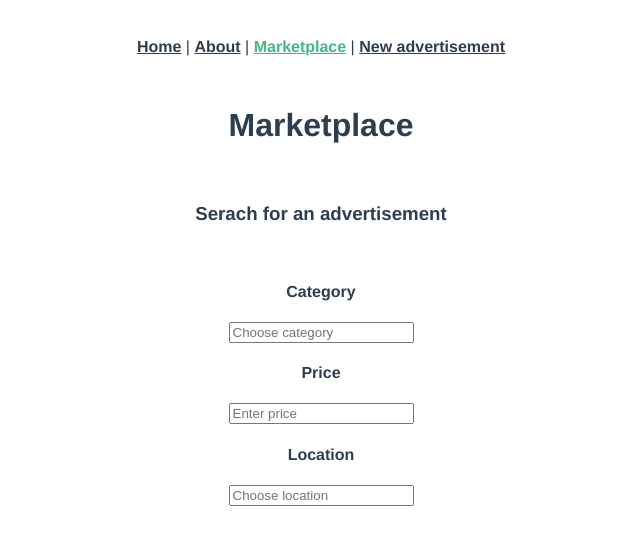
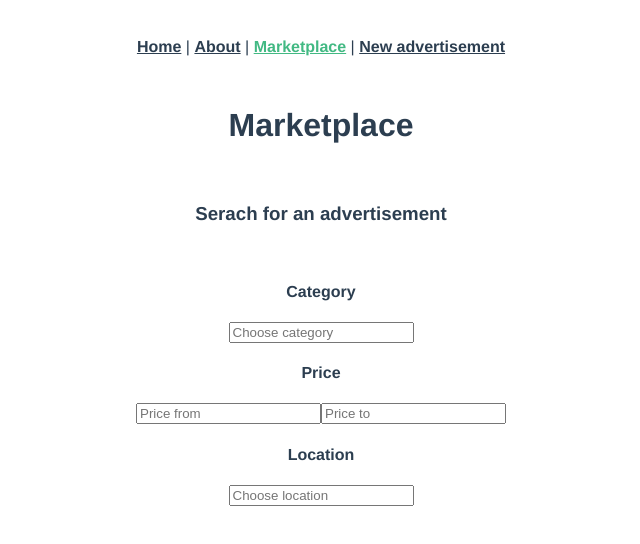
Before and after one commit to kadrigreen/MarketPlace-front, a Vue app: page /#/marketplace in a window 1280 px wide. Shown: the top 544 px of the page, without its empty margins (319-959 px from the left). Built offline with nearby package versions, Linux system fonts and the light colour scheme.

Commit message:
pricefrom, priceto

```diff
--- a/src/views/Marketplace.vue
+++ b/src/views/Marketplace.vue
@@ -8,7 +8,8 @@
     <input v-model="category1" placeholder="Choose category"/>
     <br>
     <h4>Price</h4>
-    <input v-model="price1" placeholder="Enter price"/>
+    <input v-model="price1" placeholder="Price from"/>
+    <input v-model="price1" placeholder="Price to"/>
     <br>
     <h4>Location</h4>
     <input v-model="location1" placeholder="Choose location"/>
```
